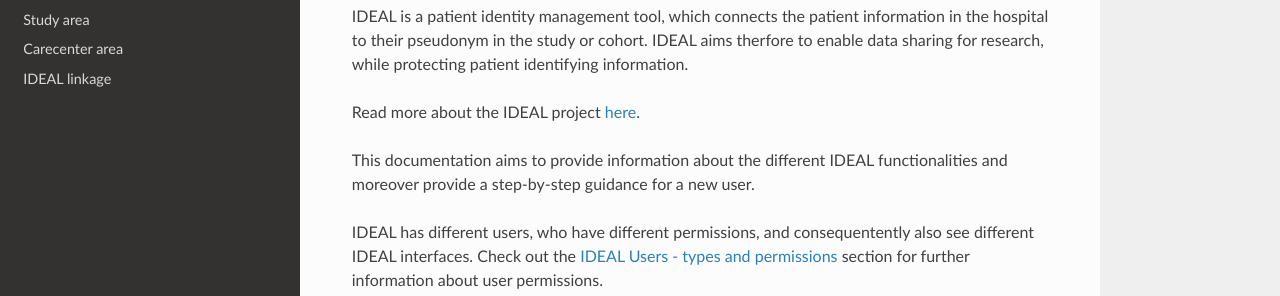
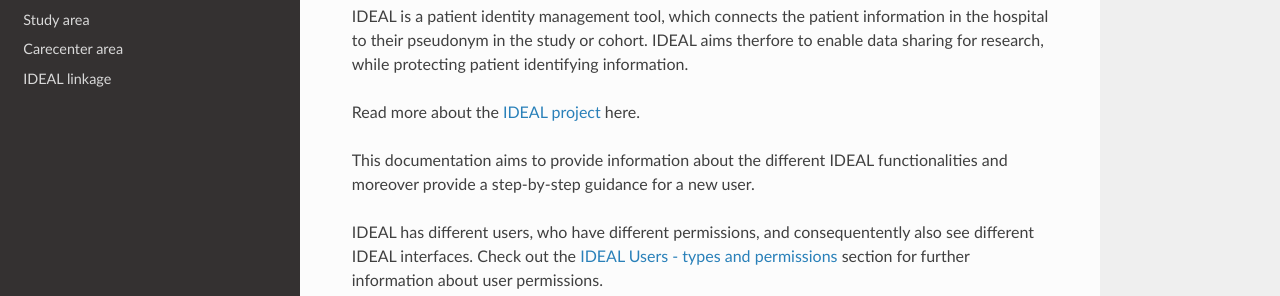
Before and after one commit to Nynuphar/IDEAL-doc, a Sphinx documentation site: the page built from docs/source/index.rst, in a window 1280 px wide and 900 px high. Shown: the part 155-451 px from the top of the window. Built offline with Sphinx 7.4.7 and the Read the Docs theme 2.0.0, drawn with Linux system fonts in a browser that asks for light colours; pages that are not in the unit, such as notebooks, are missing from menus.

```diff
--- a/docs/source/index.rst
+++ b/docs/source/index.rst
@@ -3,7 +3,7 @@ IDEAL user guide
 
 IDEAL is a patient identity management tool, which connects the patient information in the hospital to their pseudonym in the study or cohort. IDEAL aims therfore to enable data sharing for research, while protecting patient identifying information.
 
-Read more about the IDEAL project `here <https://ideal-project.ch/about/>`_.
+Read more about the `IDEAL project <https://ideal-project.ch/about/>`_ here.
 
 This documentation aims to provide information about the different IDEAL functionalities and moreover provide a step-by-step guidance for a new user.
 
```
